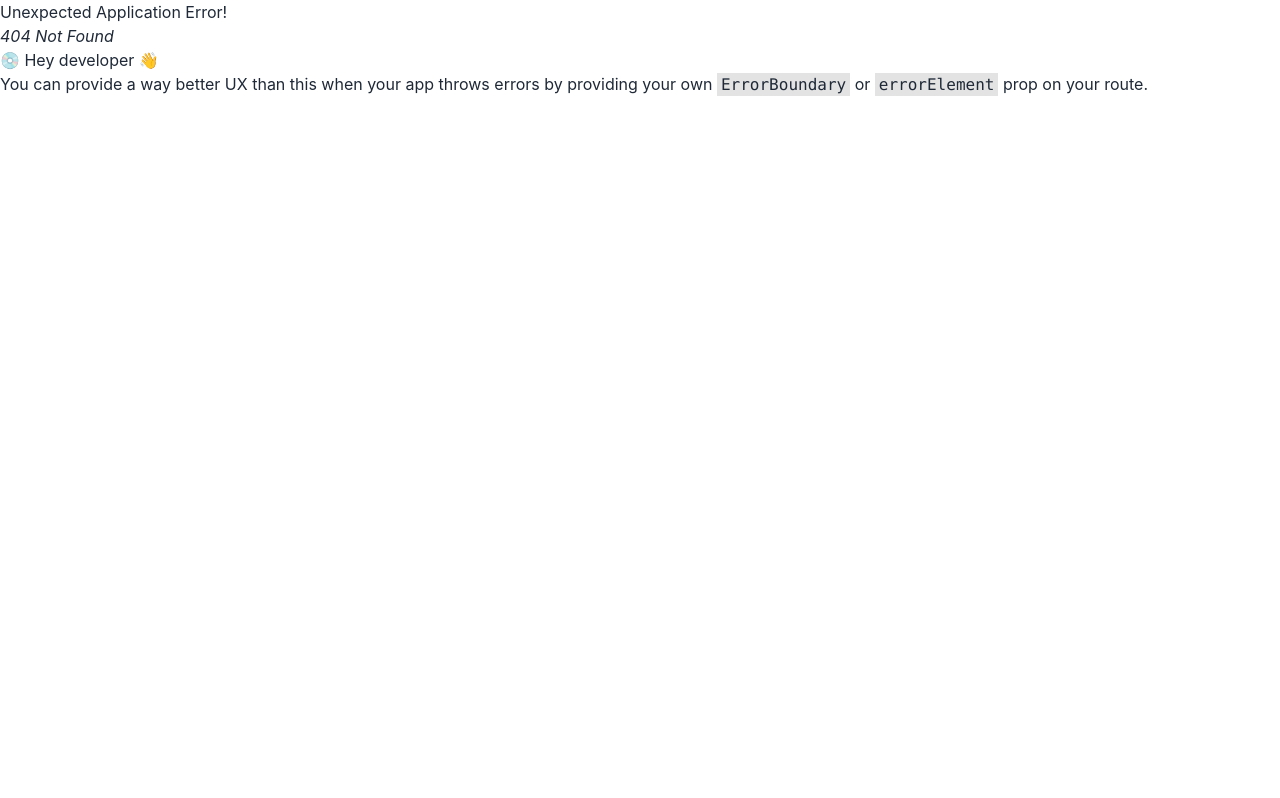
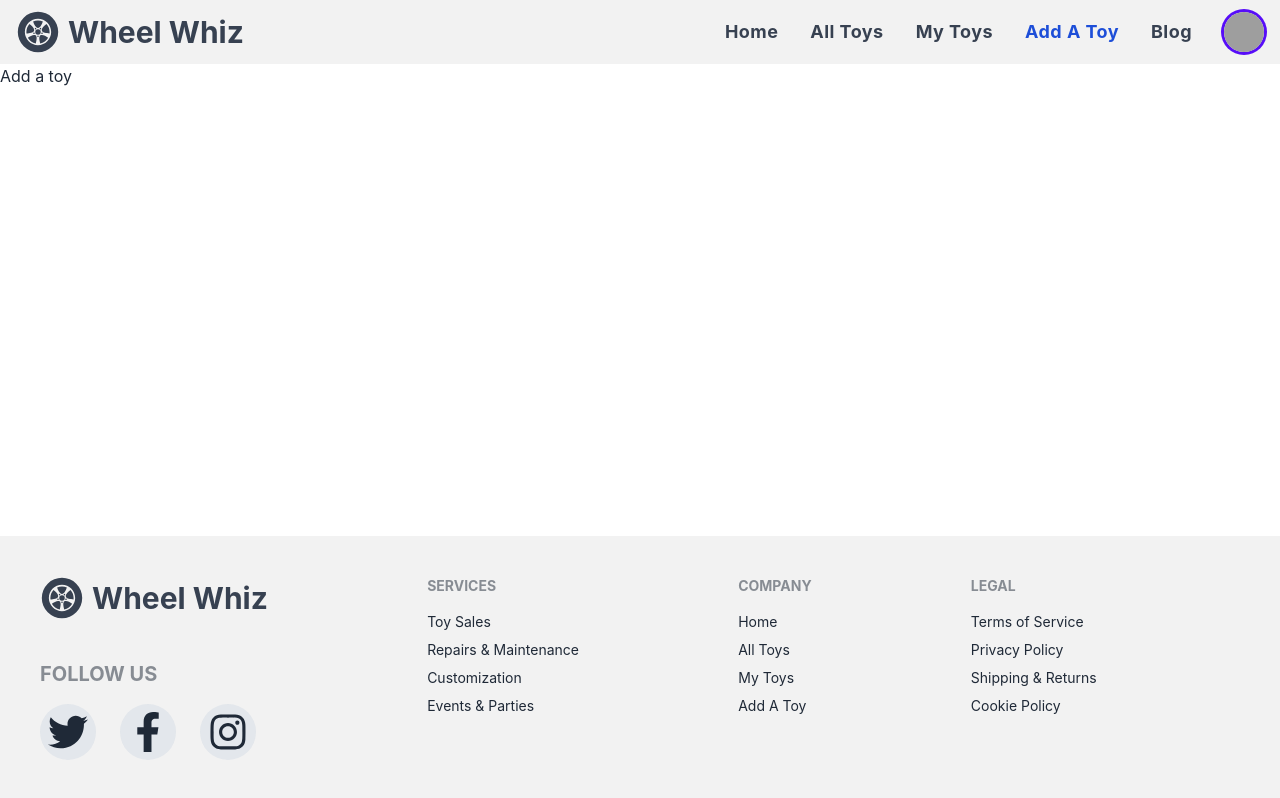
Before and after one commit to Rubayet-hasan-yasin/Wheel-Whiz-client, a React (Vite) app: page /add-toy in a window 1280 px wide. Before the commit this address had no page. Built offline with nearby package versions, Linux system fonts and the light colour scheme; grey boxes are pictures that could not be loaded.

Commit message:
route update

```diff
--- /dev/null
+++ b/src/Pages/AddToy/AddToy.jsx
@@ -0,0 +1,10 @@
+
+const AddToy = () => {
+    return (
+        <div>
+            <h1>Add a toy</h1>
+        </div>
+    );
+};
+
+export default AddToy;
--- /dev/null
+++ b/src/Pages/AllToys/AllToys.jsx
@@ -0,0 +1,10 @@
+
+const AllToys = () => {
+    return (
+        <div>
+            <h1>all toys</h1>
+        </div>
+    );
+};
+
+export default AllToys;
--- /dev/null
+++ b/src/Pages/Blogs/Blogs.jsx
@@ -0,0 +1,10 @@
+
+const Blogs = () => {
+    return (
+        <div>
+            <h1>Blogs</h1>
+        </div>
+    );
+};
+
+export default Blogs;
--- /dev/null
+++ b/src/Pages/MyToys/MyToys.jsx
@@ -0,0 +1,10 @@
+
+const MyToys = () => {
+    return (
+        <div>
+            <h1>My toys</h1>
+        </div>
+    );
+};
+
+export default MyToys;
--- a/src/Pages/Shared/NavBar/NavBar.jsx
+++ b/src/Pages/Shared/NavBar/NavBar.jsx
@@ -23,7 +23,7 @@ const NavBar = () => {
         </li>
         <li>
             <NavLink
-                to='/'
+                to='/all-toys'
                 className={({ isActive }) => (isActive ? 'active' : 'default')}
             >
                 All Toys
@@ -31,7 +31,7 @@ const NavBar = () => {
         </li>
         <li>
             <NavLink
-                to='/'
+                to='/my-toys'
                 className={({ isActive }) => (isActive ? 'active' : 'default')}
             >
                 My Toys
@@ -39,7 +39,7 @@ const NavBar = () => {
         </li>
         <li>
             <NavLink
-                to='/'
+                to='/add-toy'
                 className={({ isActive }) => (isActive ? 'active' : 'default')}
             >
                 Add A Toy
@@ -47,7 +47,7 @@ const NavBar = () => {
         </li>
         <li>
             <NavLink
-                to='/b'
+                to='/blog'
                 className={({ isActive }) => (isActive ? 'active' : 'default')}
             >
                 Blog
```
Also changed, not shown: src/Routes/Routes.jsx (+18 -2 lines).
